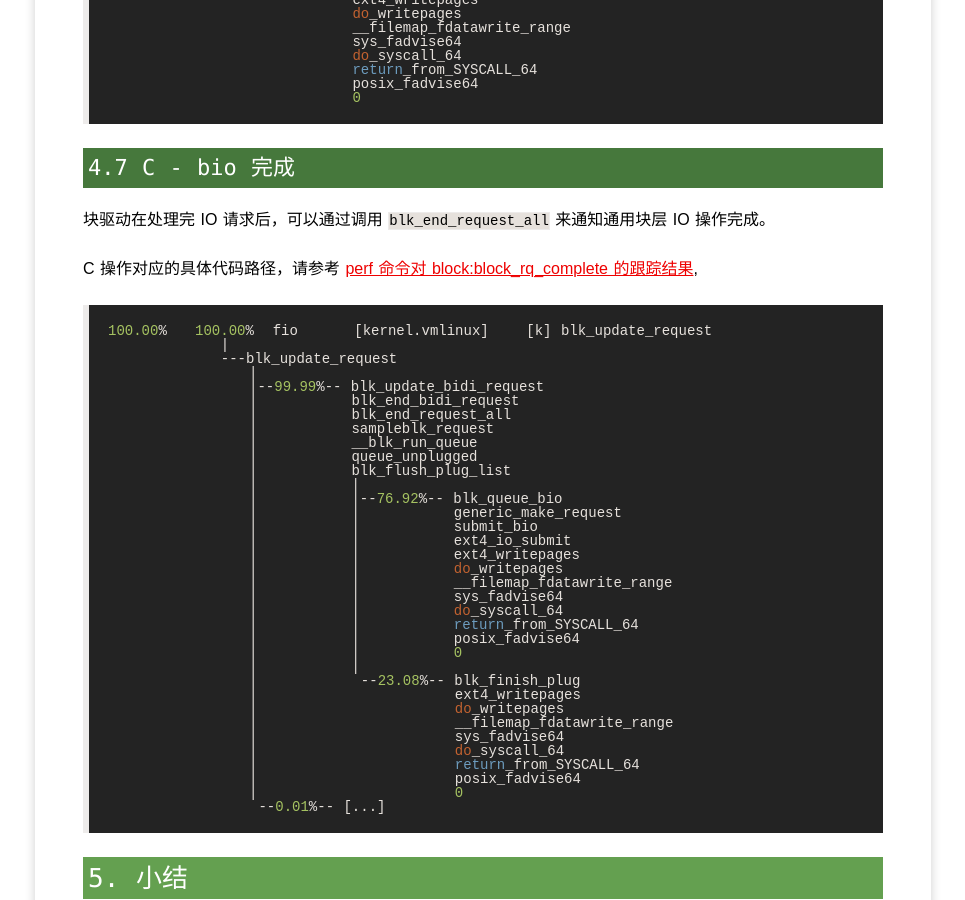
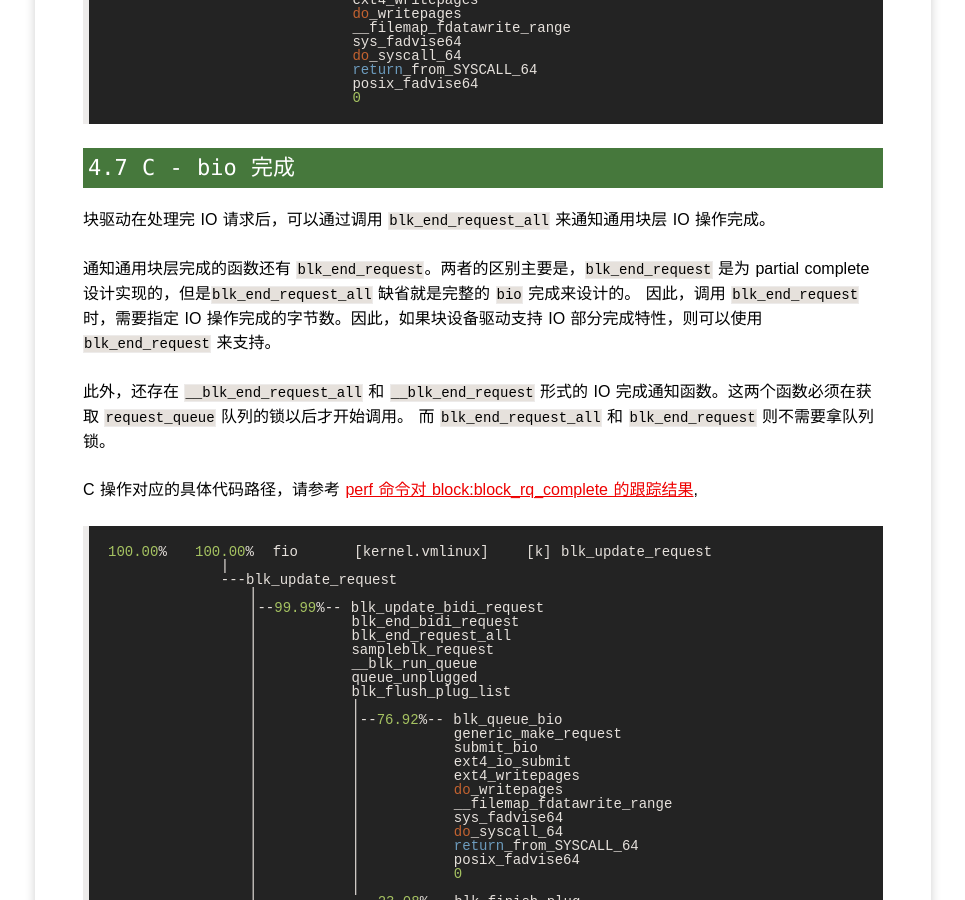
Before and after one commit to yangoliver/yangoliver.github.io, a Jekyll site: the page built from _posts/2016/2016-10-27-linux-block-driver-basic-5.md, in a window 1280 px wide and 900 px high, scrolled down 9463 px. Shown: the whole window, without its empty margins (157-1122 px from the left). Built offline with Jekyll 4.4.1, drawn with Linux system fonts in a browser that asks for light colours; comment, search, counter and statistics services are not loaded.

Commit message:
draft: more descriptions for C action

```diff
--- a/_posts/2016/2016-10-27-linux-block-driver-basic-5.md
+++ b/_posts/2016/2016-10-27-linux-block-driver-basic-5.md
@@ -421,6 +421,12 @@ D 操作对应的具体代码路径，请参考 [perf 命令对 block:block_rq_i
 
 块驱动在处理完 IO 请求后，可以通过调用 `blk_end_request_all` 来通知通用块层 IO 操作完成。
 
+通知通用块层完成的函数还有 `blk_end_request`。两者的区别主要是，`blk_end_request` 是为 partial complete 设计实现的，但是`blk_end_request_all` 缺省就是完整的 `bio` 完成来设计的。
+因此，调用 `blk_end_request` 时，需要指定 IO 操作完成的字节数。因此，如果块设备驱动支持 IO 部分完成特性，则可以使用 `blk_end_request` 来支持。
+
+此外，还存在 `__blk_end_request_all` 和 `__blk_end_request` 形式的 IO 完成通知函数。这两个函数必须在获取 `request_queue` 队列的锁以后才开始调用。
+而 `blk_end_request_all` 和 `blk_end_request` 则不需要拿队列锁。
+
 C 操作对应的具体代码路径，请参考 [perf 命令对 block:block_rq_complete 的跟踪结果](https://github.com/yangoliver/lktm/blob/master/drivers/block/sampleblk/labs/lab2/perf_block_rq_complete.log),
 
 	100.00%   100.00%  fio      [kernel.vmlinux]    [k] blk_update_request
```
